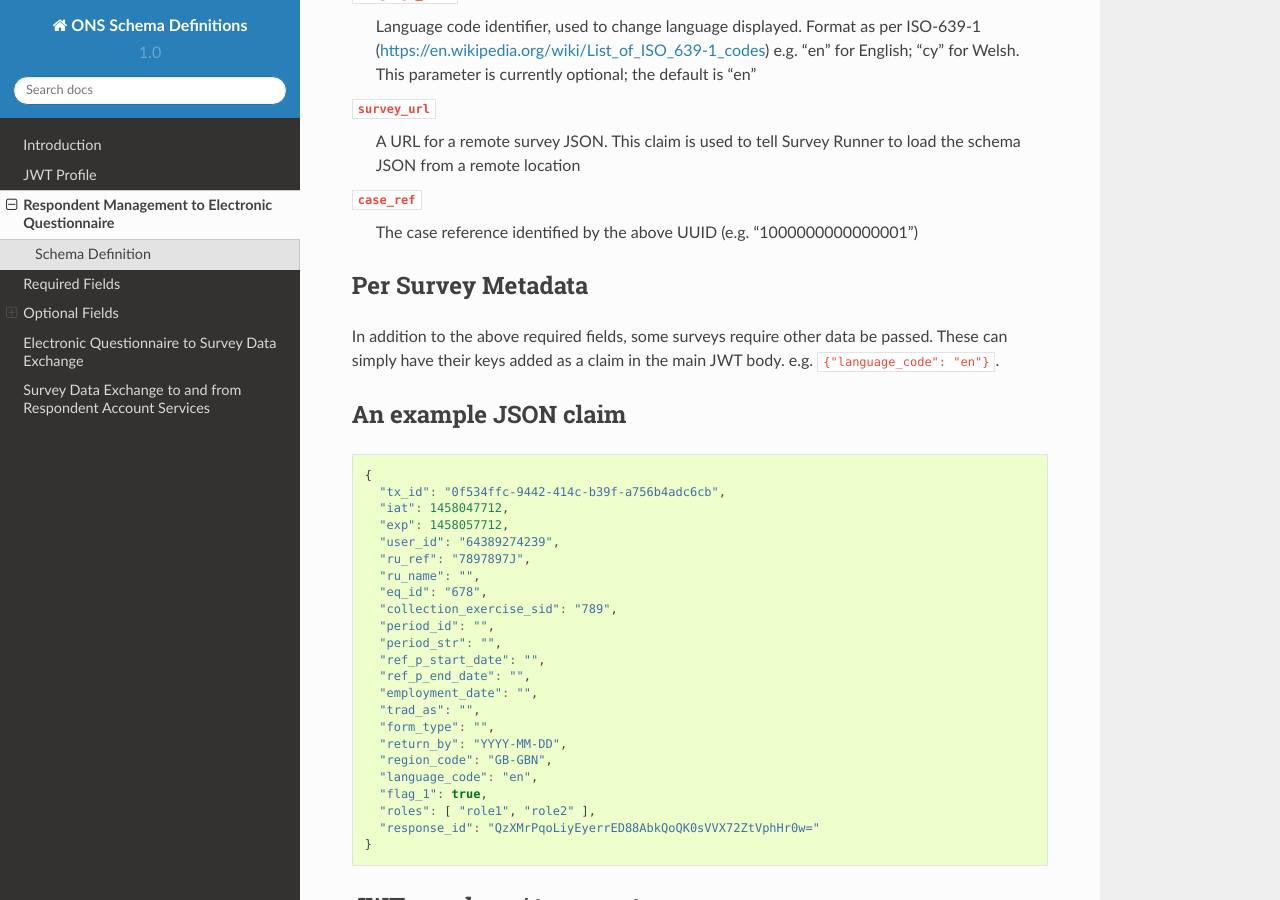
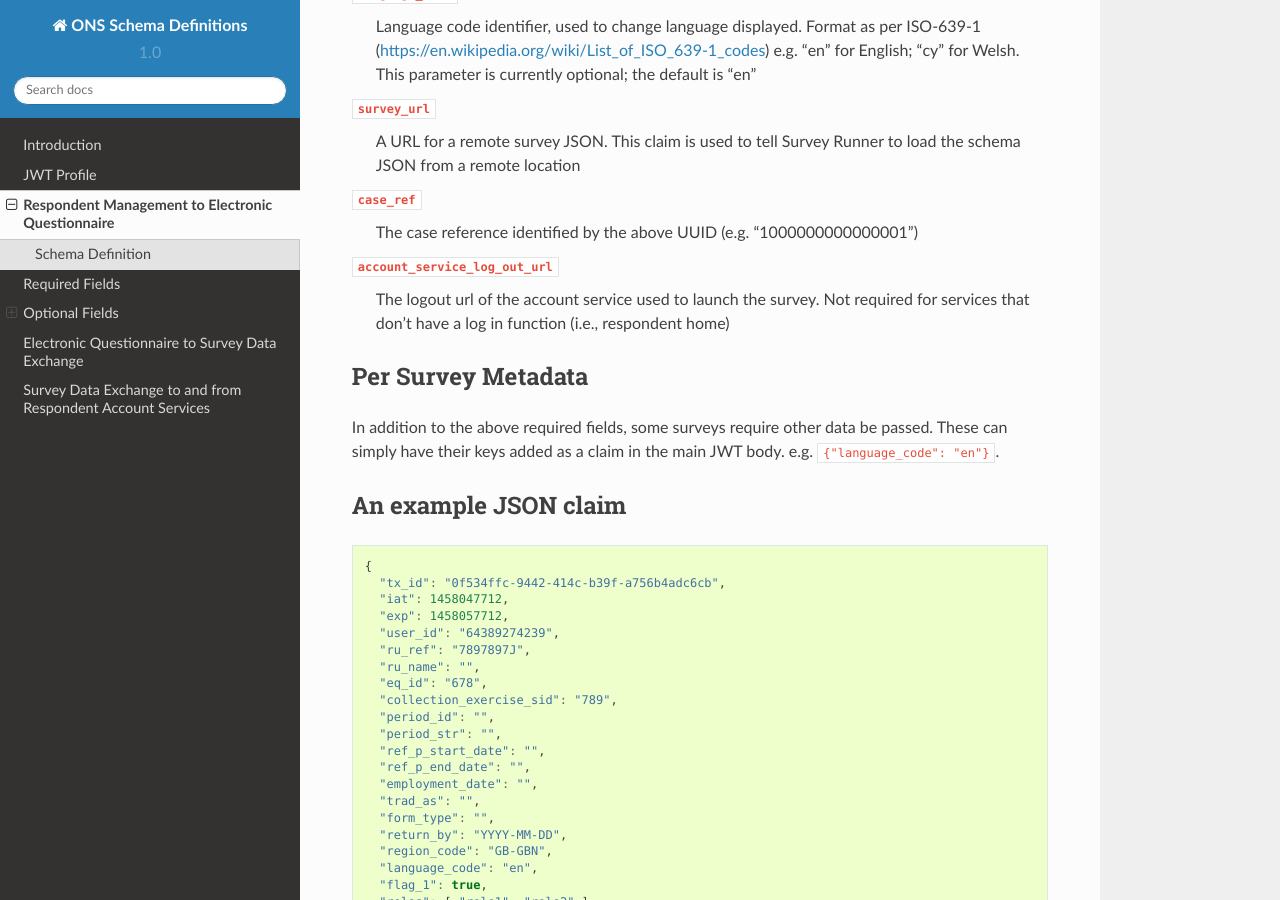
Before and after one commit to ONSdigital/ons-schema-definitions, a Sphinx documentation site: the page built from docs/respondent_management_to_electronic_questionnaire.rst, in a window 1280 px wide and 900 px high, scrolled down 1790 px. Built offline with Sphinx 7.4.7 and the Read the Docs theme 2.0.0, drawn with Linux system fonts in a browser that asks for light colours.

Commit message:
Add missing log out field

```diff
--- a/docs/respondent_management_to_electronic_questionnaire.rst
+++ b/docs/respondent_management_to_electronic_questionnaire.rst
@@ -58,6 +58,8 @@ The runner can optionally accept the following keys.
   A URL for a remote survey JSON. This claim is used to tell Survey Runner to load the schema JSON from a remote location
 ``case_ref``
   The case reference identified by the above UUID (e.g. "1000000000000001")
+``account_service_log_out_url``
+  The logout url of the account service used to launch the survey.  Not required for services that don't have a log in function (i.e., respondent home)
 
 Per Survey Metadata
 ===================
```
